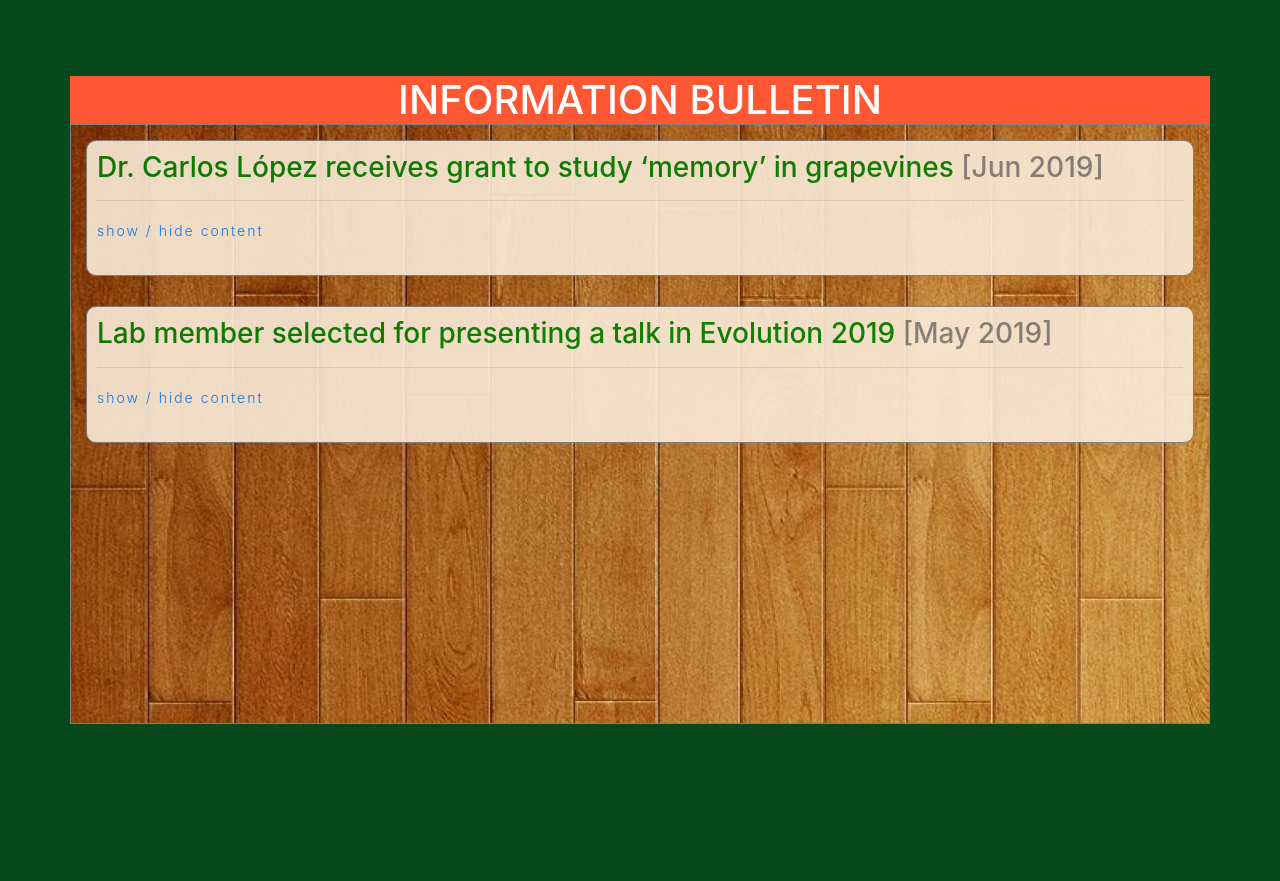
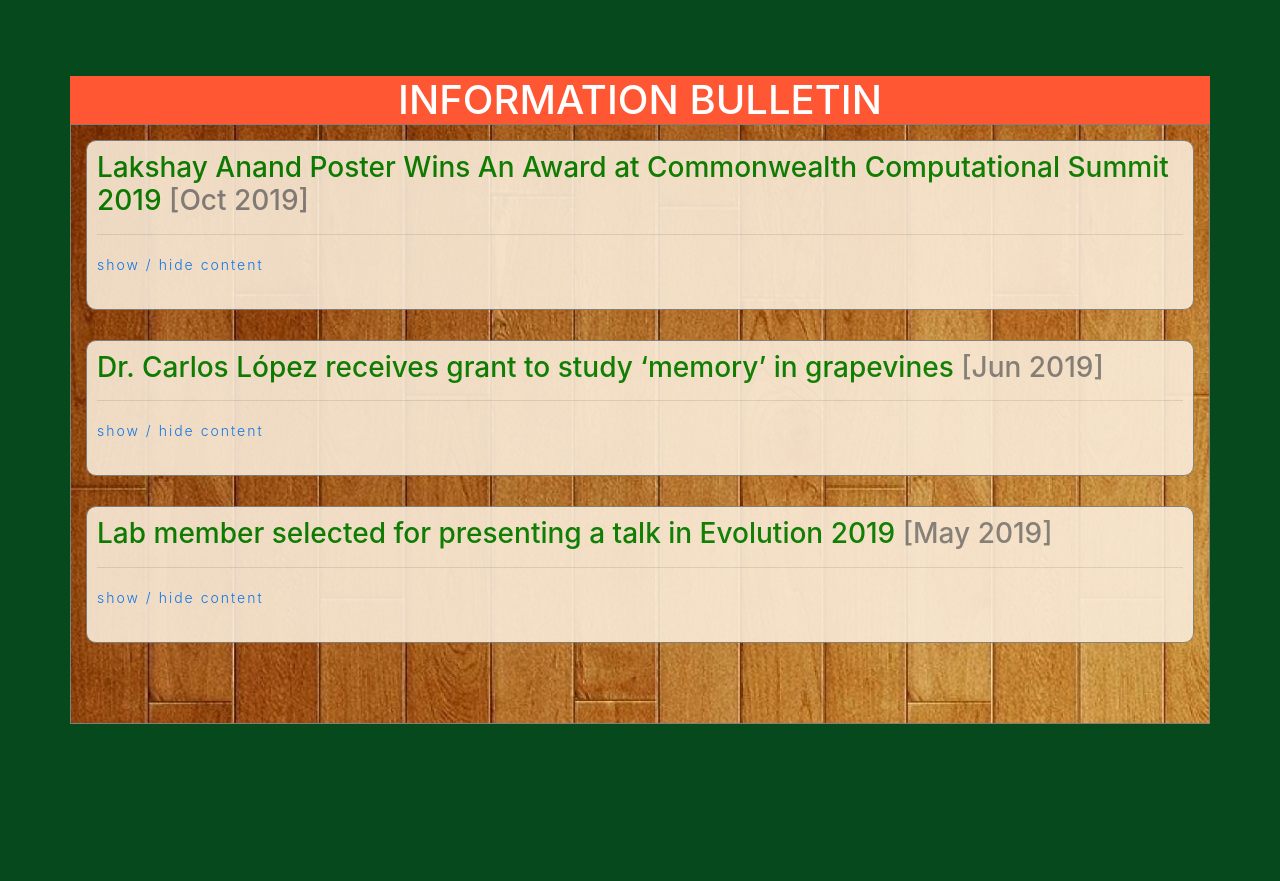
Before and after one commit to eegg-lab/eegg-lab.github.io, a plain HTML site: page index.html in a window 1280 px wide. Shown: the part 1840-2721 px from the top of the page. Drawn offline with nearby package versions, Linux system fonts and the light colour scheme; a script that the page names is missing.

Commit message:
Update index.html

```diff
--- a/index.html
+++ b/index.html
@@ -198,6 +198,47 @@
   <div class="container">   <div class="row" style="text-align: center;color:white;background-color: #FF5733;"><div class="col-md-12"><h1>INFORMATION BULLETIN</h1></div></div> </div>
     <div id="cont" class="container" style="background-image: url(img/wood.jpg);" >
 
+
+	    <!--==========================
+    notification start
+  ============================-->
+
+  <div  class="row" style="padding: 15px;" >
+
+      <div  id="cardss" class="col-md-12" >
+
+        <h3 style="color: green;"> Lakshay Anand Poster Wins An Award at Commonwealth Computational Summit 2019 <font color="grey">[Oct 2019]</font> </h3>
+
+        <hr>
+
+        <p>
+
+
+            <a  data-toggle="collapse" href="#collapseExample123" role="button" aria-expanded="false" aria-controls="collapseExample">
+                show / hide content
+              </a>
+
+
+            </p>
+
+            <div class="collapse" id="collapseExample123">
+
+
+
+
+           <a href="https://www.uky.edu/hort/node/2104"> Read full article</a>
+
+          </div>
+
+      </div>
+
+    </div>
+
+
+
+      <!--==========================
+  notification end
+============================-->
 
 <!--==========================
     notification start
```
